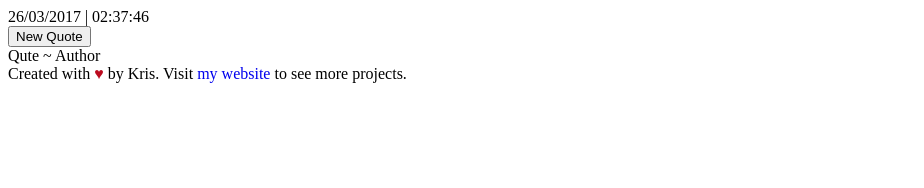
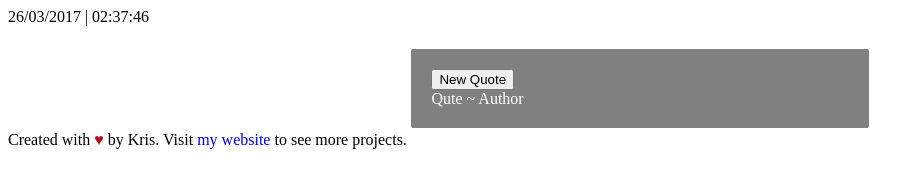
Before and after one commit to kbazant/digitalclock, a plain HTML site: page index.html in a window 1280 px wide. Shown: the whole page, without its empty margins (0-924 px from the left). Drawn offline with Linux system fonts and the light colour scheme.

Commit message:
added initial styles for #quotes div

```diff
--- a/styles.css
+++ b/styles.css
@@ -1,3 +1,20 @@
+/**********
+QUOTES DIV
+**********/
+#quotes {
+	background-color: grey;
+	width: 33%;
+	margin-right: auto;
+	margin-left: auto;
+	border-color: white;
+	border-style: solid;
+	border-radius: 5px;
+	margin-top: 20px;
+	padding: 20px;
+	height: auto;
+	color: white;
+}
+
 /**********
 FOOTER
 **********/
```
